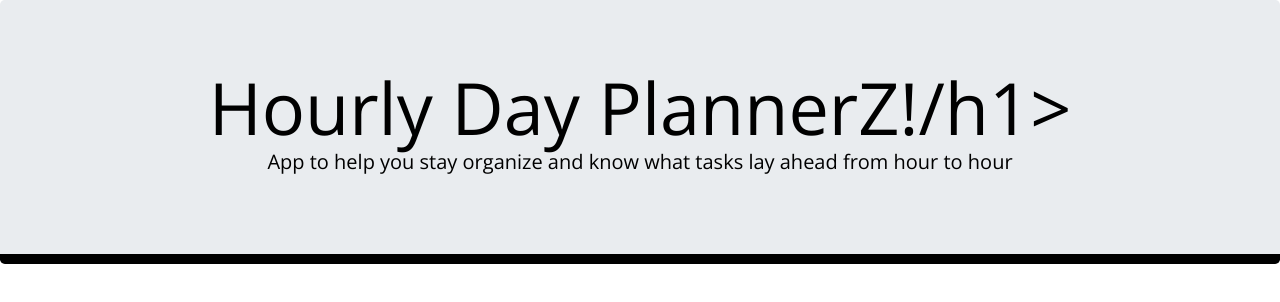
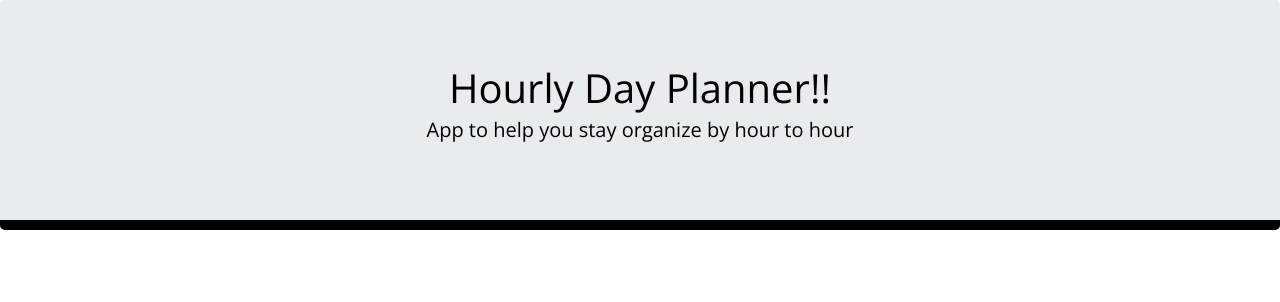
Before and after one commit to NidiaCarranza/HourlyDayPlanner, a plain HTML site: page index.html in a window 1280 px wide. Drawn offline with nearby package versions, Linux system fonts and the light colour scheme.

Commit message:
Add files via upload

```diff
--- a/index.html
+++ b/index.html
@@ -17,8 +17,8 @@
 
  <body class=body>
    <header class="jumbotron" id="header">
-     <h1 class="display-3">Hourly Day PlannerZ!/h1>
-     <p class="lead">App to help you stay organize and know what tasks lay ahead from hour to hour</p>
+     <h1 class="display1">Hourly Day Planner!!</h1>
+     <p class="lead">App to help you stay organize by hour to hour</p>
      <p id="currentDay" class="lead"> </p>
    </header>
    <div class="container">
@@ -29,7 +29,7 @@
 
    <script src="https://code.jquery.com/jquery-3.4.1.min.js"></script>
    <script src="https://cdnjs.cloudflare.com/ajax/libs/moment.js/2.24.0/moment.min.js"></script>
-   <script src="assets/js/scripts.js"></script>
+   <script src="./assets/js/script.js"></script>
  </body>
 
 
```
